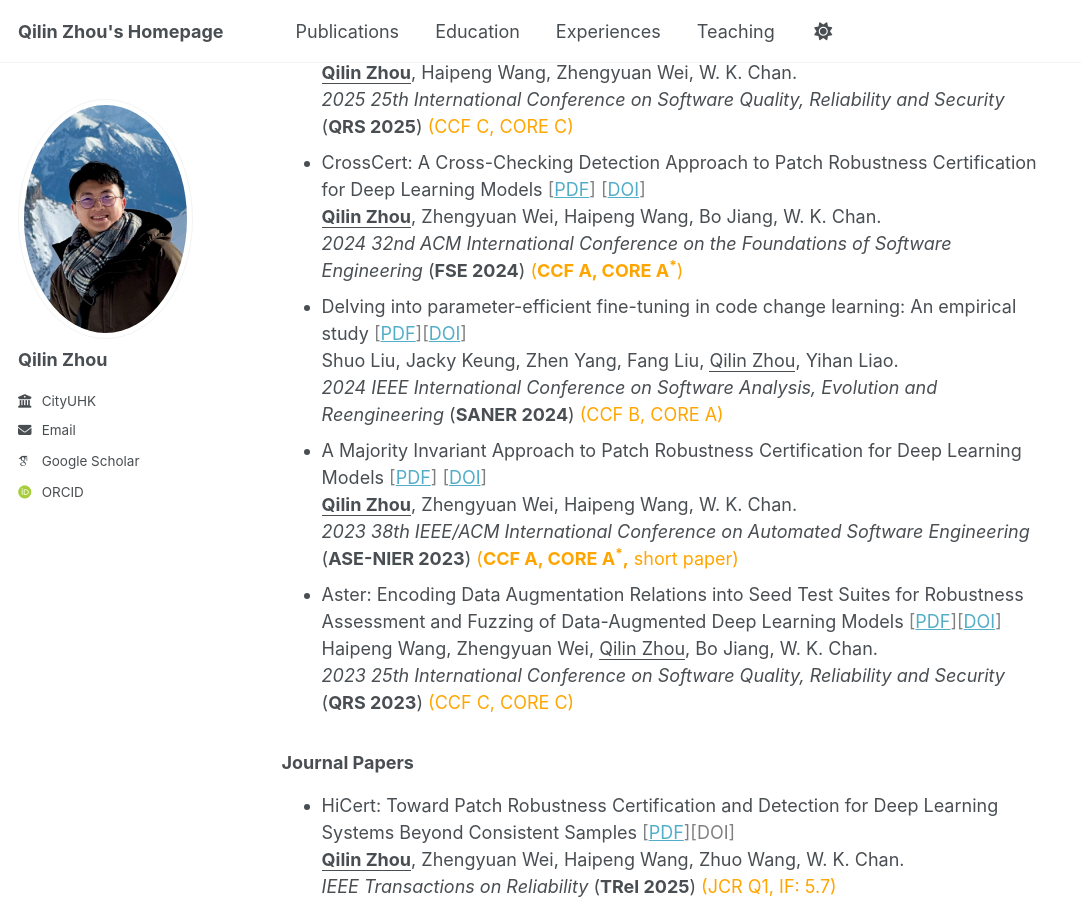
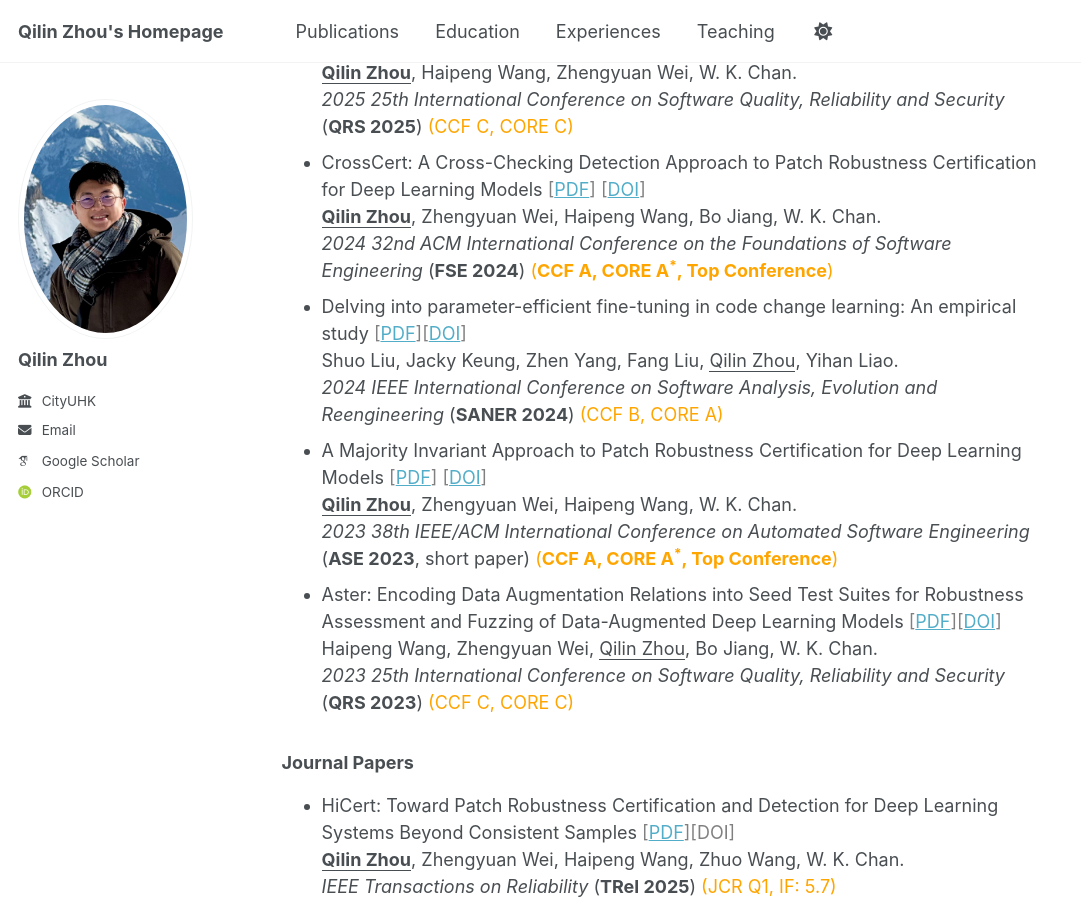
Before and after one commit to qilin-zhou/qilin-zhou.github.io, a Jekyll site: the page built from _pages/about.md, in a window 1280 px wide and 900 px high, scrolled down 542 px. Shown: the whole window, without its empty margins (0-1081 px from the left). Built offline with Jekyll 4.4.1, drawn with Linux system fonts in a browser that asks for light colours; some web fonts are replaced; a script bundle is joined from its source files by our own code; library files that are not in the unit come from our copies.

Commit message:
Update conference details and paper titles

```diff
--- a/_pages/about.md
+++ b/_pages/about.md
@@ -25,13 +25,13 @@ Publications
   _2025 25th International Conference on Software Quality, Reliability and Security_ (**QRS 2025**)<span style="color: Orange;"> (CCF C, CORE C)</span>
 - CrossCert: A Cross-Checking Detection Approach to Patch Robustness Certification for Deep Learning Models    <span style="color: grey;">[[PDF](https://arxiv.org/abs/2405.07668)] [[DOI](https://doi.org/10.1145/3660827)]</span>
   **<ins>Qilin Zhou</ins>**, Zhengyuan Wei, Haipeng Wang, Bo Jiang, W. K. Chan.
-  _2024 32nd ACM International Conference on the Foundations of Software Engineering_ (**FSE 2024**) <span style="color: Orange;"> (**CCF A, CORE A<sup>*</sup>**)</span>
+  _2024 32nd ACM International Conference on the Foundations of Software Engineering_ (**FSE 2024**) <span style="color: Orange;"> (**CCF A, CORE A<sup>*</sup>, Top Conference**)</span>
 - Delving into parameter-efficient fine-tuning in code change learning: An empirical study <span style="color: grey;">[[PDF](https://arxiv.org/abs/2402.06247)][[DOI](https://doi.org/10.1109/SANER60148.2024.00055)]</span>
   Shuo Liu, Jacky Keung, Zhen Yang, Fang Liu, <ins>Qilin Zhou</ins>, Yihan Liao.
   _2024 IEEE International Conference on Software Analysis, Evolution and Reengineering_ (**SANER 2024**) <span style="color: Orange;"> (CCF B, CORE A)</span>
 - A Majority Invariant Approach to Patch Robustness Certification for Deep Learning Models  <span style="color: grey;">[[PDF](https://arxiv.org/abs/2308.00452)] [[DOI](https://doi.org/10.1109/ASE56229.2023.00137)]</span>
   **<ins>Qilin Zhou</ins>**, Zhengyuan Wei, Haipeng Wang, W. K. Chan.
-  _2023 38th IEEE/ACM International Conference on Automated Software Engineering_ (**ASE-NIER 2023**) <span style="color: Orange;"> (**CCF A, CORE A<sup>*</sup>,** short paper)</span>
+  _2023 38th IEEE/ACM International Conference on Automated Software Engineering_ (**ASE 2023**, short paper) <span style="color: Orange;"> (**CCF A, CORE A<sup>*</sup>, Top Conference**)</span>
 - Aster: Encoding Data Augmentation Relations into Seed Test Suites for Robustness Assessment and Fuzzing of Data-Augmented Deep Learning Models <span style="color: grey;">[[PDF](https://www.cs.cityu.edu.hk/~wkchan/papers/qrs2023-wang+wei+zhou+jaing+chan.pdf)][[DOI](https://doi.org/10.1109/QRS60937.2023.00044)]</span>
   Haipeng Wang, Zhengyuan Wei, <ins>Qilin Zhou</ins>, Bo Jiang, W. K. Chan.
  _2023 25th International Conference on Software Quality, Reliability and Security_ (**QRS 2023**) <span style="color: Orange;"> (CCF C, CORE C)</span>
```
